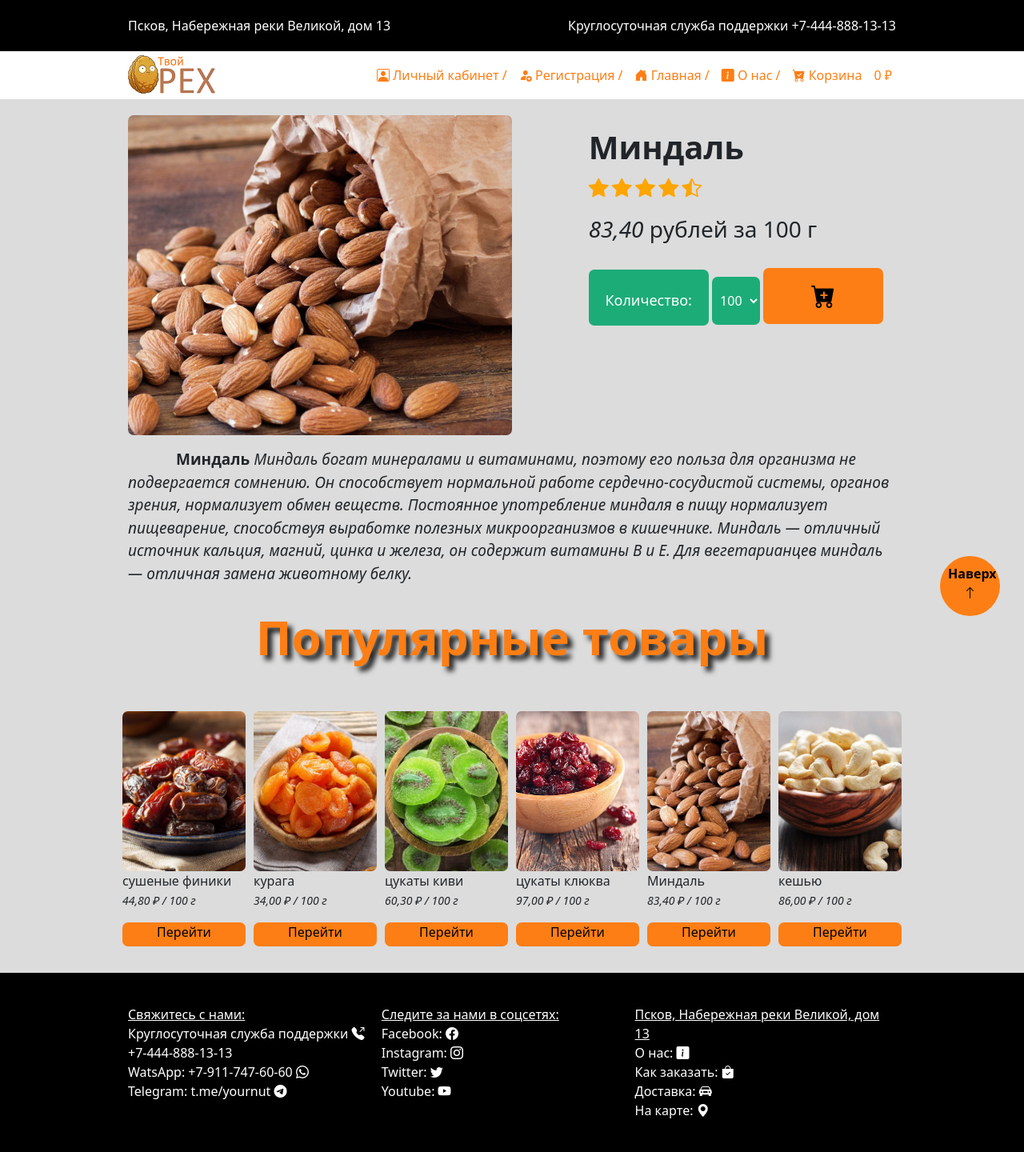
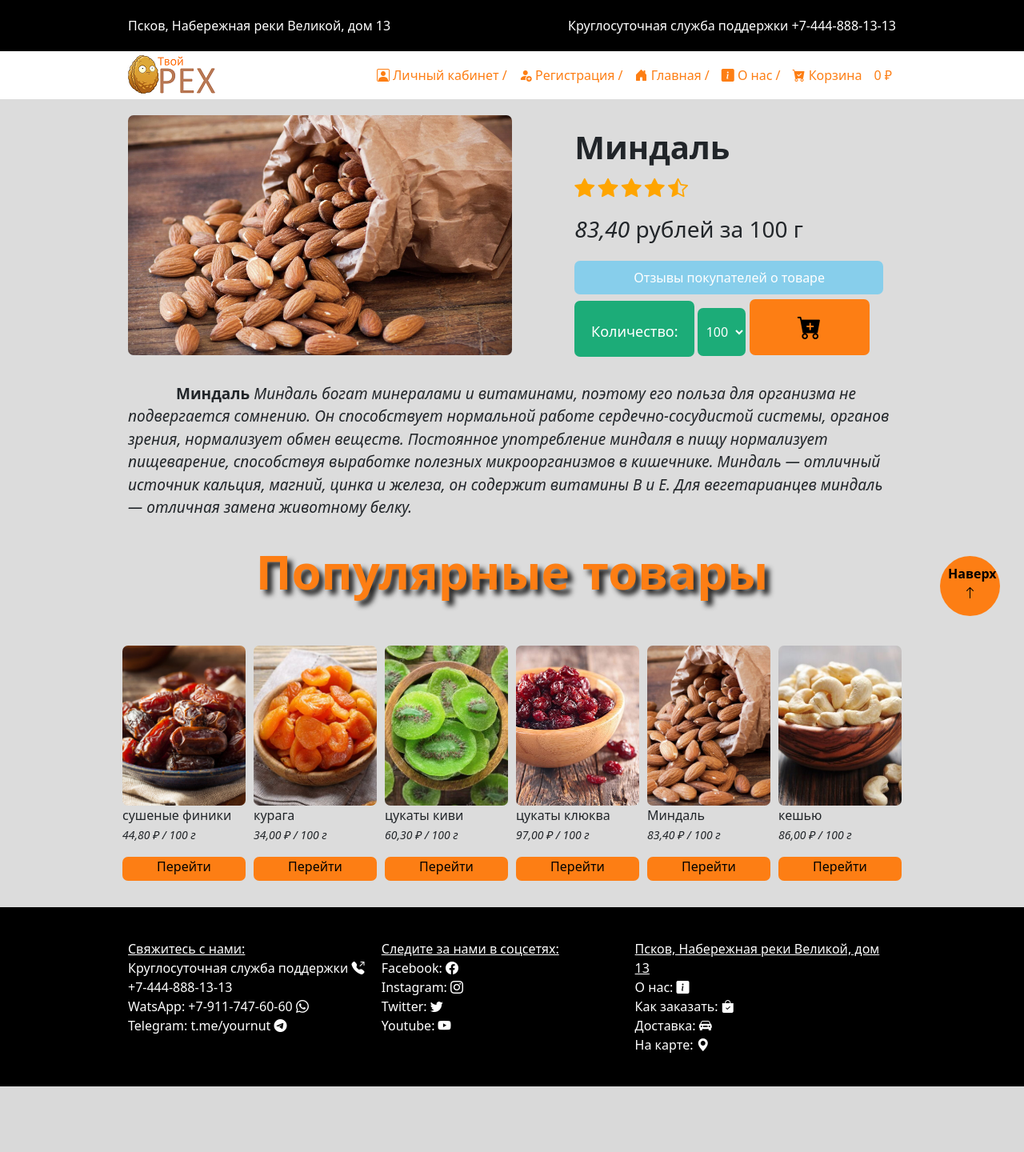
Before and after one commit to Borey13/shop_nuts, a Django app: page /product/1 in a window 1280 px wide. Shown: the whole page at 80% size. After the commit the page ends 1358 px from the top, so only its background shows below. Run offline with Django 4.2, Linux system fonts and the light colour scheme; data comes from the database, SQL or seed files in the repository; both versions use the stored data as it was before the commit; parts of the project's set-up code (start-up, migrations or seed data) failed here and were passed over.

Commit message:
22.10.2023   14.25  all ok

```diff
--- a/shop/cart/static/cart/css/main.css
+++ b/shop/cart/static/cart/css/main.css
@@ -77,6 +77,7 @@
     border-radius:50px;
     color: black;
     text-decoration: none;
+    z-index: 100;
 }
 
 #nav {
--- a/shop/cart/templates/cart/detail.html
+++ b/shop/cart/templates/cart/detail.html
@@ -42,7 +42,7 @@
                     <td>{{ item.quantity }} г</td>
                     <td>
                         <div class="del_product">
-                            <a href="{% url 'cart:cart_remove' product.id %}">Удалить из корзины</a>
+                            <a href="{% url 'cart:cart_remove' product.id %}">Удалить</a>
                         </div>
                     </td>
                     <td class="num">{{ item.price }} ₽</td>
--- a/shop/main/admin.py
+++ b/shop/main/admin.py
@@ -1,8 +1,5 @@
 from django.contrib import admin
 from .models import Product, Category
 
-
-
-
 admin.site.register(Product)
 admin.site.register(Category)
--- a/shop/main/models.py
+++ b/shop/main/models.py
@@ -1,4 +1,3 @@
-from django.contrib.auth.models import User
 from django.db import models
 from django.urls import reverse
 
--- a/shop/main/static/main/css/main.css
+++ b/shop/main/static/main/css/main.css
@@ -78,6 +78,7 @@
     border-radius:50px;
     color: black;
     text-decoration: none;
+    z-index: 100;
 }
 
 #nav {
@@ -195,7 +196,7 @@
 .go a {
     color: black;
     text-decoration: none;
-    white-space: pre;
+    padding: 0 120px 0 120px;
 }
 
 .heading {
@@ -240,10 +241,20 @@
 }
 
 .image_product img {
-    height: 400px;
+    height: 300px;
     width: 100%;
     object-fit: cover;
     border-radius: 7px;
+}
+
+#reviews {
+    color: white;
+    border: 0;
+    border-radius: 7px;
+    background-color: #87CEEB;
+    padding: 10px 73px 10px 74px;
+    text-decoration: none;
+
 }
 
 .basket {
--- a/shop/main/templates/main/base.html
+++ b/shop/main/templates/main/base.html
@@ -86,7 +86,7 @@
                         <p>{{ el.name }}<br><small><i>{{ el.price }} ₽ / 100 г</i></small></p>
                     </div>
                     <div class="go" style="width: 154px">
-                        <a href="/product/{{ el.id }}" id="go">        Перейти        </a>
+                        <a style="padding: 0 40px 0 40px" href="/product/{{ el.id }}" id="go">Перейти</a>
                     </div>
                 </div>
             </div>
--- a/shop/main/templates/main/product.html
+++ b/shop/main/templates/main/product.html
@@ -28,7 +28,9 @@
                         <li><i class="bi bi-star-half"></i></li>
                     </ul>
                     <h3 ><i>{{ product.price }}</i> рублей за 100 г</h3><br>
-
+                    <div style="margin-bottom: 15px">
+                        <a href="#" id="reviews">Отзывы покупателей о товаре</a>
+                    </div>
                     <form action="{% url 'cart:cart_add' product.id %}" method="post">
                         {{ cart_product_form }}
                         {% csrf_token %}
--- a/shop/orders/admin.py
+++ b/shop/orders/admin.py
@@ -8,7 +8,7 @@
 
 
 class OrderAdmin(admin.ModelAdmin):
-    list_display = ['id', 'first_name', 'email', 'mobile',
+    list_display = ['id', 'user', 'first_name', 'email', 'mobile',
                     'city', 'address', 'created']
     list_filter = ['created']
     inlines = [OrderItemInline]
--- a/shop/orders/forms.py
+++ b/shop/orders/forms.py
@@ -5,4 +5,4 @@
 class OrderCreateForm(forms.ModelForm):
     class Meta:
         model = Order
-        fields = ['user', 'first_name', 'email', 'mobile',  'city', 'address']
+        fields = ['first_name', 'mobile', 'city', 'address']
--- a/shop/orders/models.py
+++ b/shop/orders/models.py
@@ -4,7 +4,7 @@
 
 
 class Order(models.Model):
-    user = models.ForeignKey(User, on_delete=models.CASCADE)
+    user = models.ForeignKey(User, on_delete=models.CASCADE, verbose_name='Пользователь')
     first_name = models.CharField(max_length=50, verbose_name='Имя')
     last_name = models.CharField(max_length=50, verbose_name='Фамилия')
     email = models.EmailField()
--- a/shop/orders/views.py
+++ b/shop/orders/views.py
@@ -1,5 +1,4 @@
 import random
-
 from django.shortcuts import render
 from .models import OrderItem, Order
 from .forms import OrderCreateForm
@@ -15,7 +14,9 @@
     if request.method == 'POST':
         form = OrderCreateForm(request.POST)
         if form.is_valid():
-            order = form.save()
+            order = form.save(commit=False)
+            order.user = request.user
+            order.save()
             for item in cart:
                 OrderItem.objects.create(order=order,
                                          product=item['product'],
```
Also changed, not shown: shop/db.sqlite3, shop/main/migrations/0018_alter_productcalories_product.py (deleted), shop/main/migrations/0018_delete_productcalories.py (added), shop/main/migrations/0019_alter_productcalories_name_and_more.py (deleted), shop/main/migrations/0020_remove_productcalories_product.py (deleted).
